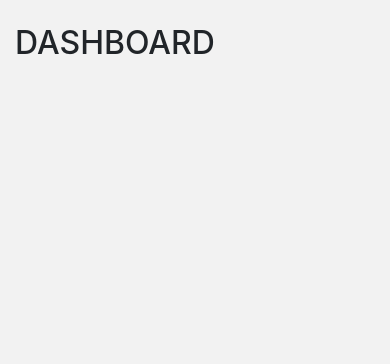
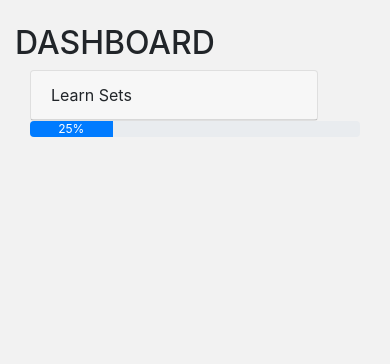
Before and after one commit to asopi/wordza, a Django app: page / in a window 390 px wide. Shown: the part 56-420 px from the top of the page. Run offline with Django 3.2, Linux system fonts and the light colour scheme; the visitor is signed in with stand-in values (Sample User, id 1); data that the repository does not hold is empty.

Commit message:
Dashboard structure responsiveness

```diff
--- a/dashboard/templates/dashboard/dashboard.html
+++ b/dashboard/templates/dashboard/dashboard.html
@@ -3,13 +3,29 @@
 {% block content %}
 <h2>{{ title }}</h2>
 <!-- TODO: implement dashboard template -->
-
-{% for learn_set in learn_sets %}
-    <div>
-        {{ learn_set.name }}
-        {{ learn_set.description }}
+<div class="container">
+    <div class="row">
+        <div class="col-md">
+            <div class="card" style="width: 18rem;">
+                <div class="card-header">
+                    Learn Sets
+                </div>
+                <ul class="list-group list-group-flush">
+                    {% for learn_set in learn_sets %}
+                    <li class="list-group-item">{{ learn_set.name }}</li>
+                    {% endfor %}
+                </ul>
+            </div>
+        </div>
+        <div class="col-md">
+            <div class="progress">
+                <div class="progress-bar" role="progressbar" style="width: 25%;" aria-valuenow="25" aria-valuemin="0"
+                     aria-valuemax="100">25%
+                </div>
+            </div>
+        </div>
     </div>
-{% endfor %}
+</div>
 
 
 {% endblock %}
```
